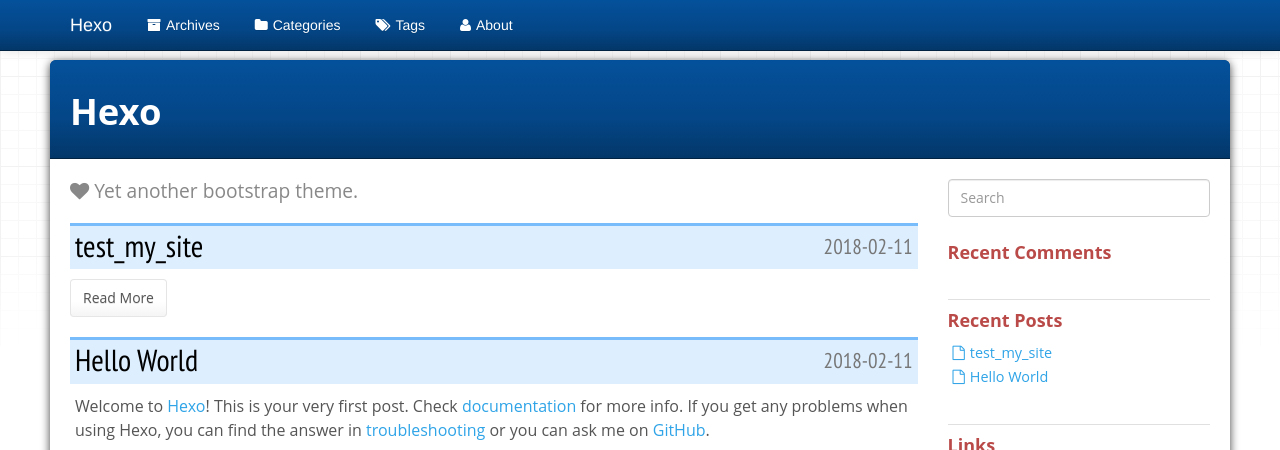
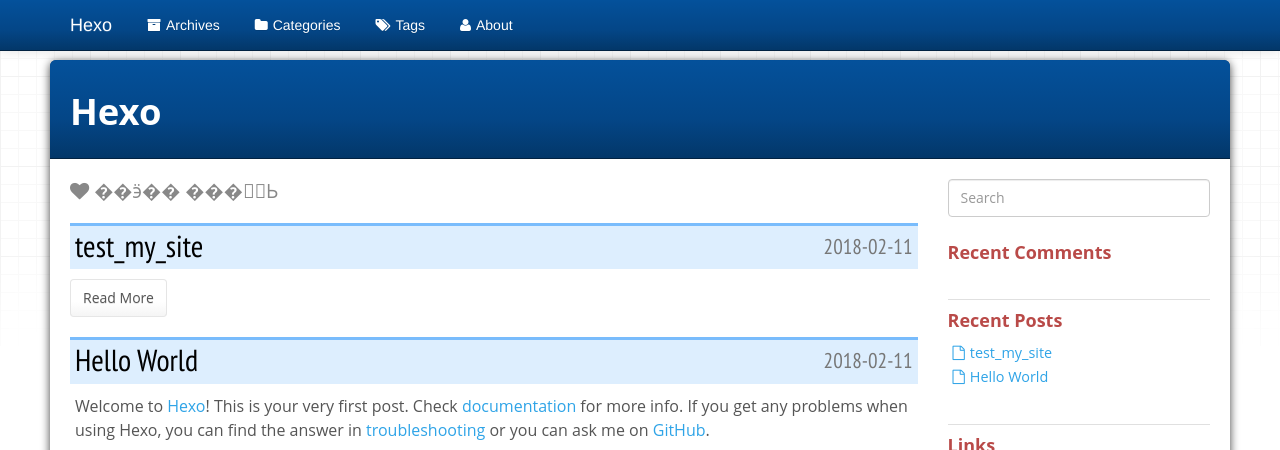
Before and after one commit to Kinghuin/kinghuin.github.io, a plain HTML site: page index.html in a window 1280 px wide. Shown: the top 450 px of the page. Drawn offline with Linux system fonts and the light colour scheme; no server answers.

Commit message:
Site updated: 2018-02-11 18:01:34

```diff
--- a/index.html
+++ b/index.html
@@ -108,7 +108,7 @@
 
 		<div class="slogan">
       <i class="fa fa-heart"></i>
-      Yet another bootstrap theme.
+      ��ӭ�� ���괺ͯЬ
 </div>
 		<div id="top_search"></div>
 		<div class="mypage">
```
